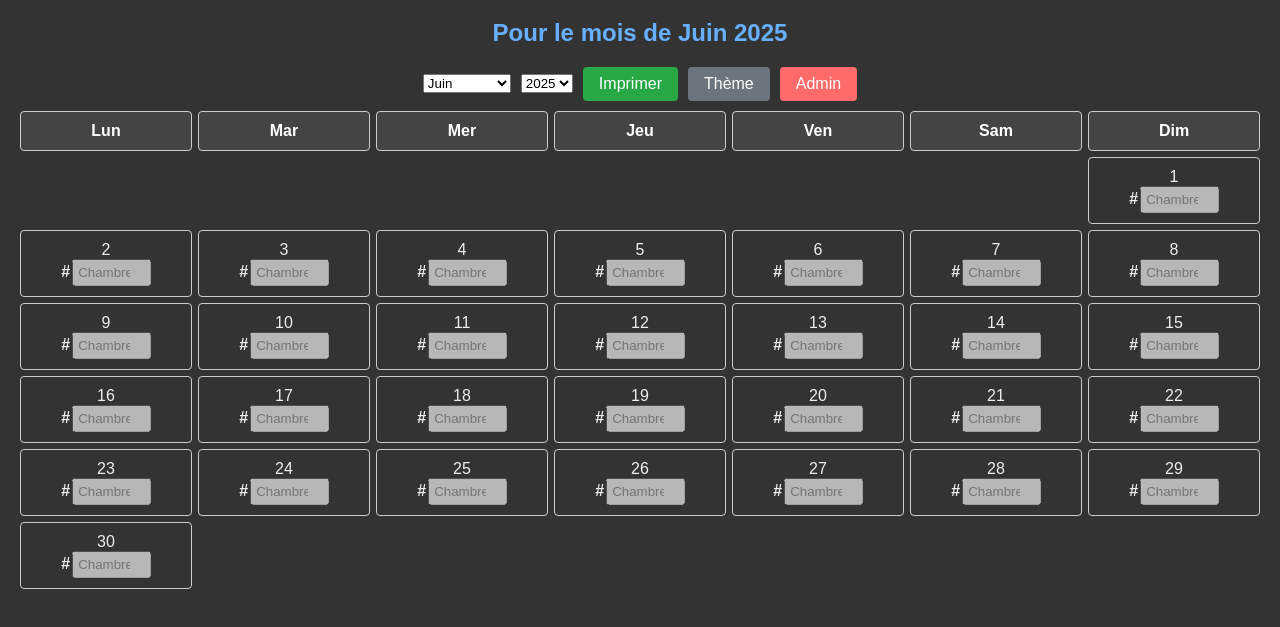
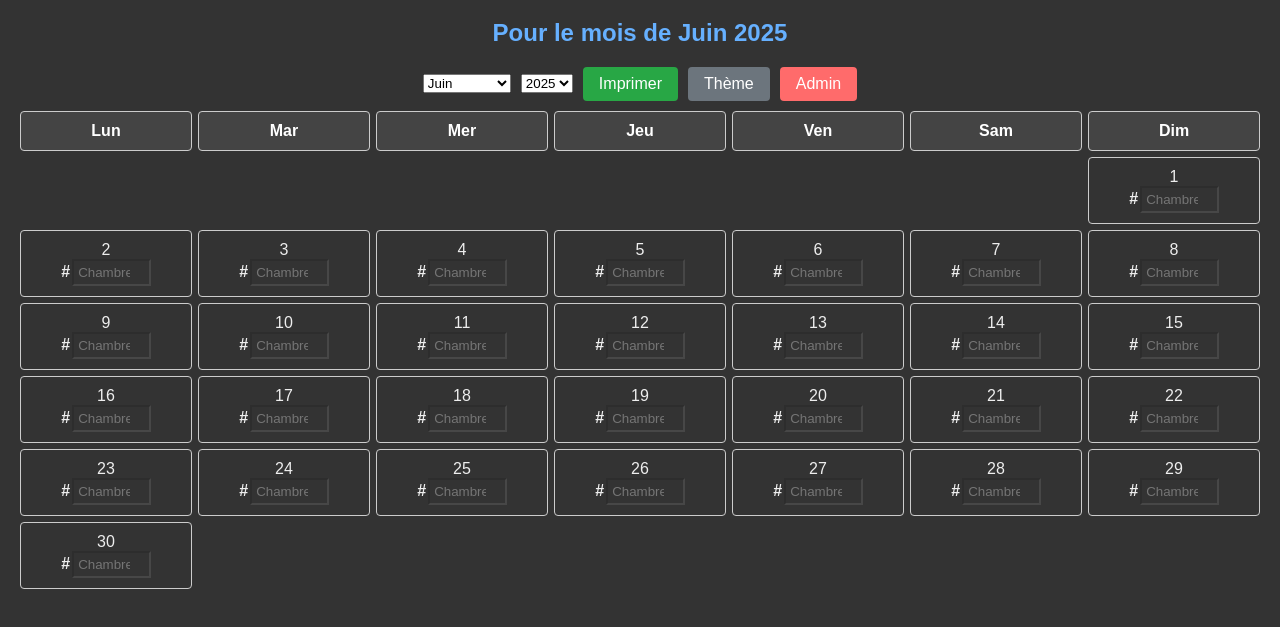
Before and after one commit to s00r1/calendrier, a plain HTML site: page index.html in a window 1280 px wide. Both pictures are taken after a click on the button "Thème". Shown: the part 61-688 px from the top of the page. Drawn offline with Linux system fonts and the light colour scheme.

Commit message:
Improve dark theme inputs and print view

```diff
--- a/styles.css
+++ b/styles.css
@@ -34,6 +34,10 @@ body.dark {
     --btn-admin: #ff6b6b;
     --btn-auto: #17a2b8;
     --btn-add: #ffca28;
+}
+
+body.dark input {
+    color: #fff;
 }
 
 .controls {
@@ -108,6 +112,8 @@ button:hover {
 input {
     width: 80%;
     padding: 4px;
+    background-color: var(--bg-color);
+    color: var(--text-color);
 }
 
 .room-input {
@@ -200,6 +206,9 @@ input {
     .controls input {
         display: none;
     }
+    #excluded-list {
+        display: none;
+    }
     input {
         border: none;
     }
```
